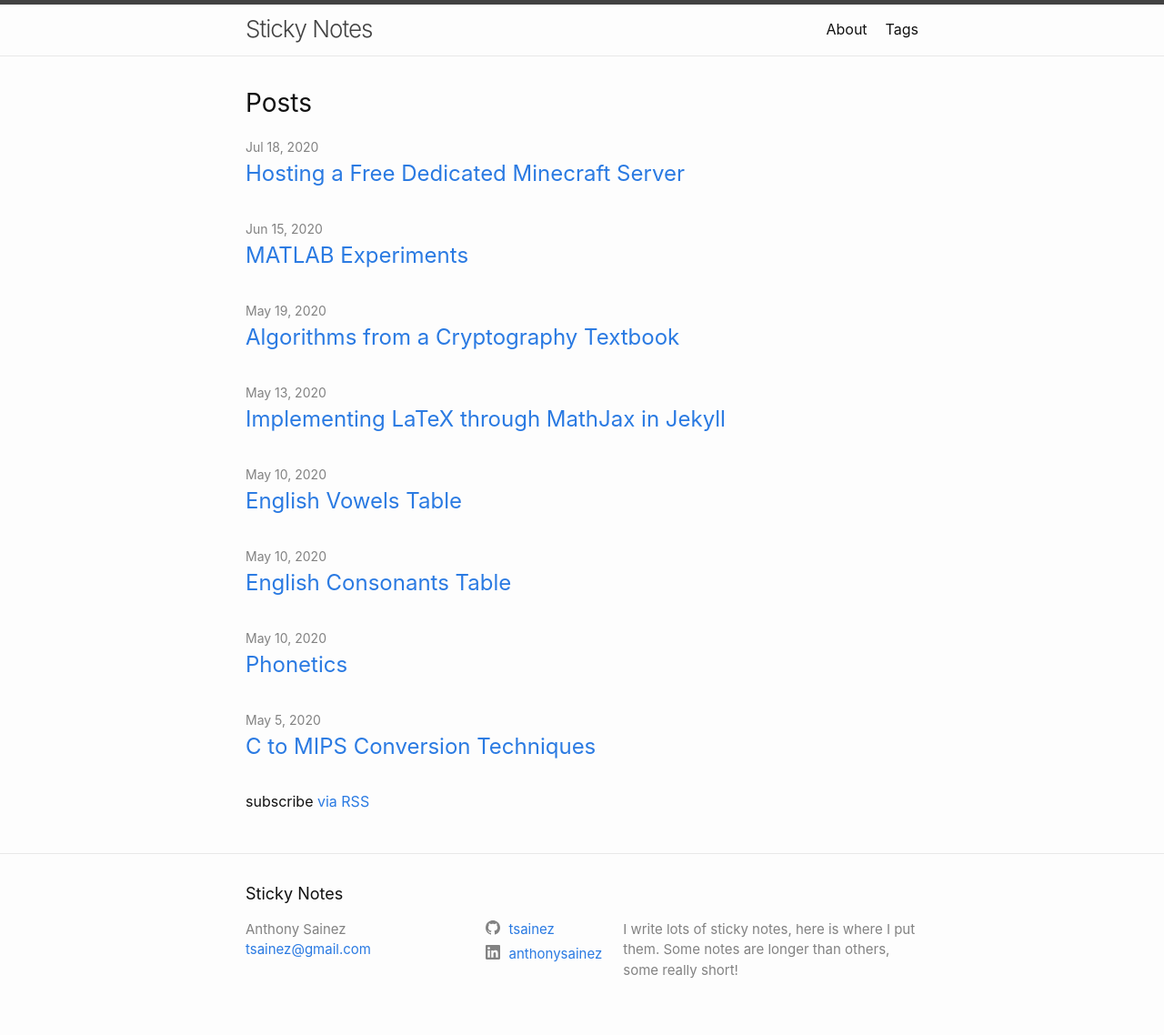
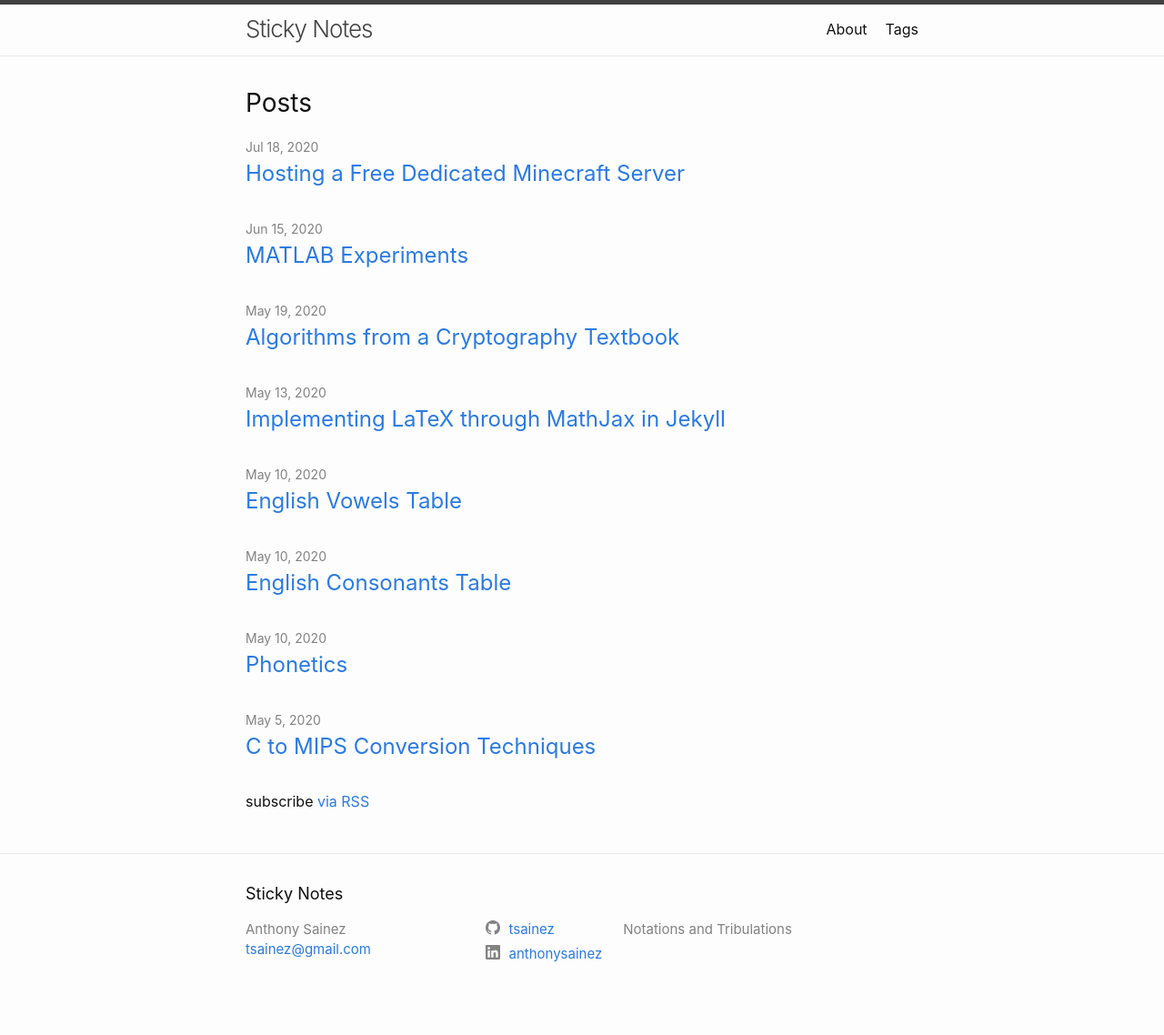
Before and after one commit to tsainez/tsainez.github.io, a Jekyll site: the page built from index.markdown, in a window 1280 px wide. Shown: the whole page at 91% size. Built offline with Jekyll 4.4.1, drawn with Linux system fonts in a browser that asks for light colours.

Commit message:
Update _config.yml

```diff
--- a/_config.yml
+++ b/_config.yml
@@ -4,7 +4,7 @@
 title: Sticky Notes
 author: Anthony Sainez
 email: tsainez@gmail.com
-description: I write lots of sticky notes, here is where I put them. Some notes are longer than others, some really short!
+description: Notations and Tribulations
 url: "https://tsainez.github.io"
 
 github_username: tsainez
```
